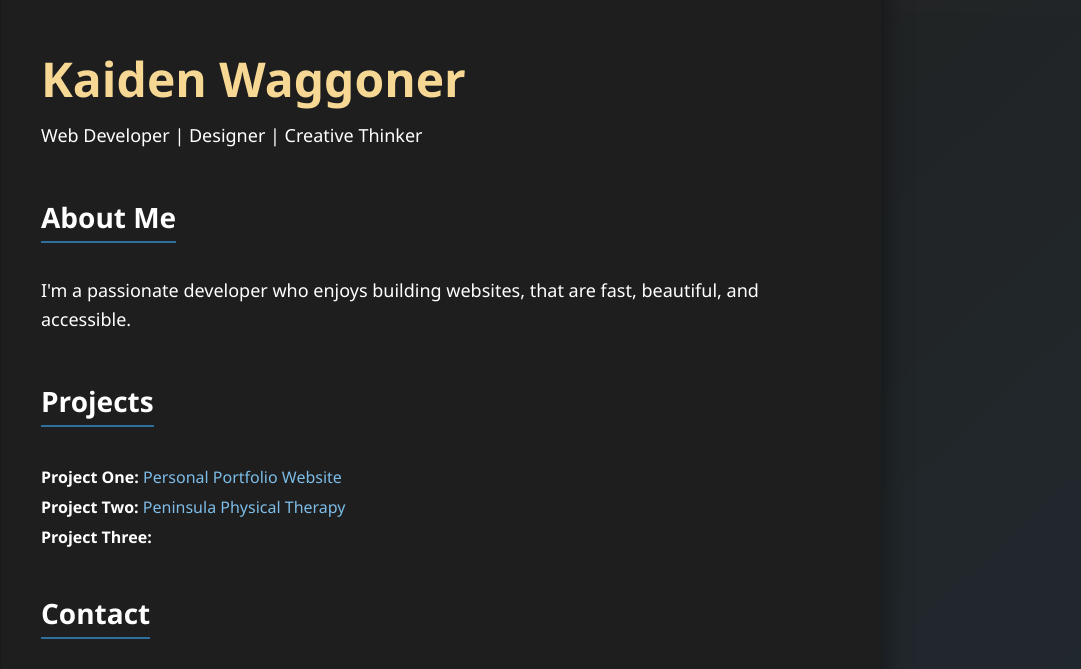
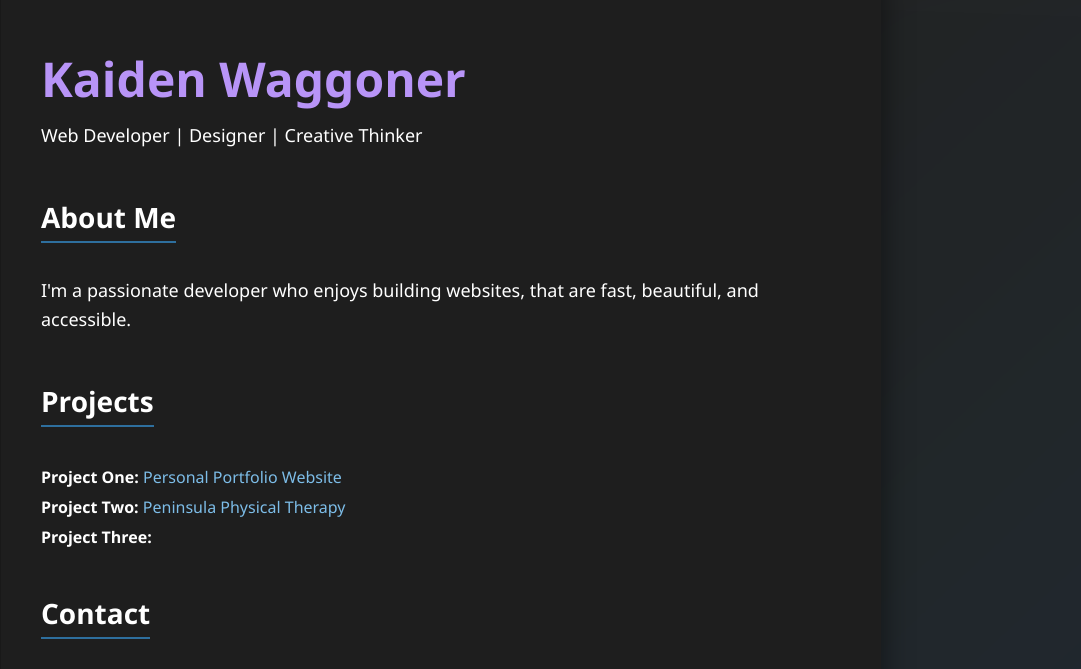
Before and after one commit to Shinythunder/Shinythunder.github.io, a plain HTML site: page index.html in a window 1280 px wide. Shown: the part 126-795 px from the top of the page, without its empty margins (199-1280 px from the left). Drawn offline with Linux system fonts and the light colour scheme.

Commit message:
Update style.css
Signed-off-by: Shinythunder <130332657+Shinythunder@users.noreply.github.com>

```diff
--- a/style.css
+++ b/style.css
@@ -90,7 +90,7 @@
     h1 {
       font-size: 48px;
       margin-bottom: 10px;
-      color: #f7d794;
+      color: #b894f7;
     }
 
     h2 {
```
